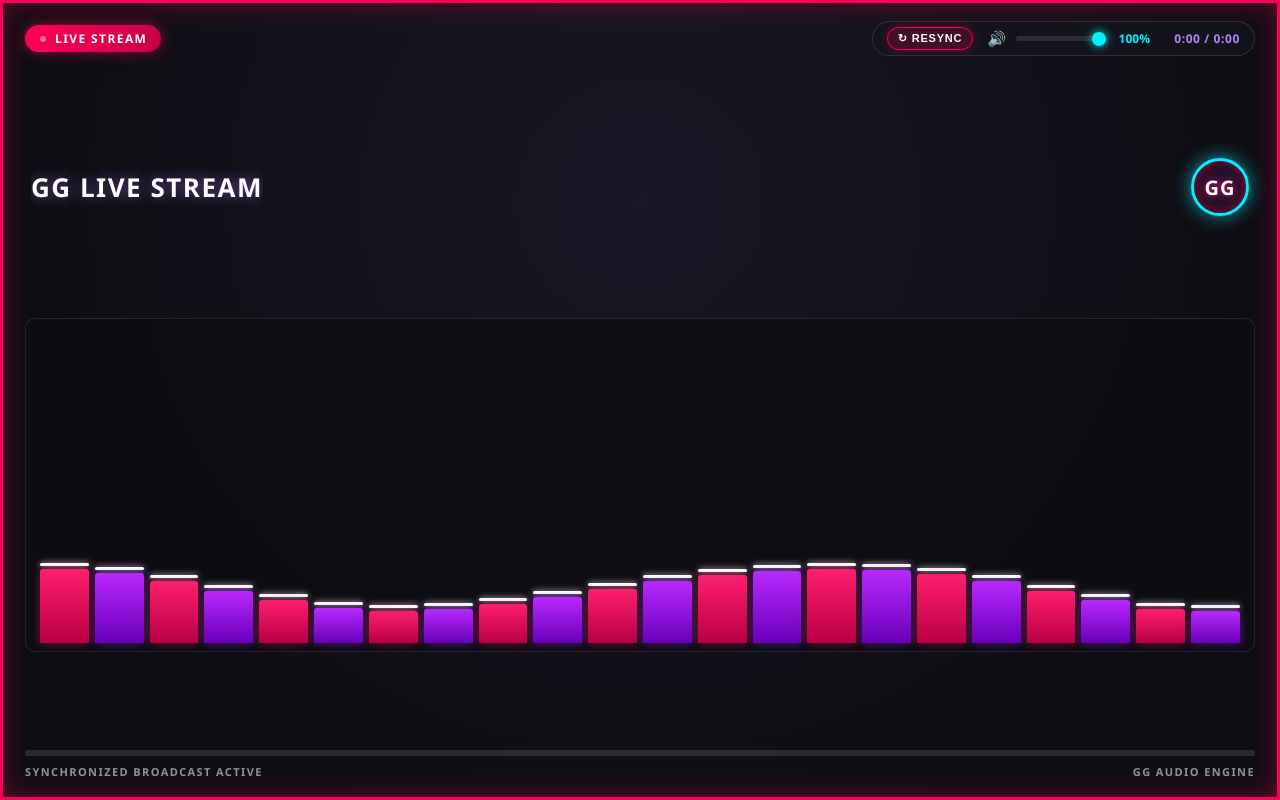
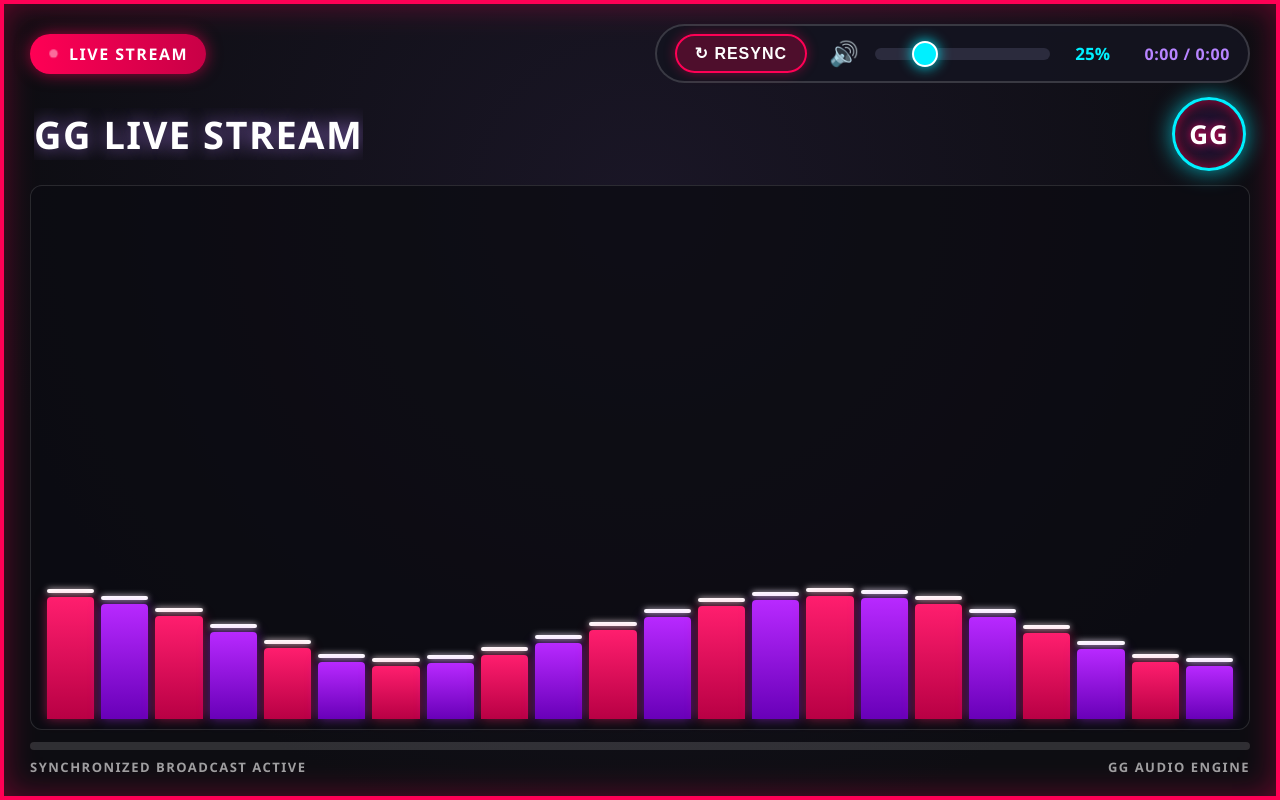
Before and after one commit to GGmusicjam/GGJukebox, a plain HTML site: page index.html in a window 1280 px wide. Drawn offline with Linux system fonts and the light colour scheme; animation ran at ten frames a second.

Commit message:
Update index.html

```diff
--- a/index.html
+++ b/index.html
@@ -24,41 +24,43 @@
     .deck-frame {
       width: 100%;
       height: 100%;
-      padding: 18px 22px;
+      padding: 20px 26px;
       display: flex;
       flex-direction: column;
       justify-content: space-between;
+      gap: 12px;
       background: radial-gradient(circle at 50% 25%, #1a1626 0%, #0d0d12 75%);
-      border: 3px solid #ff0055;
-      box-shadow: inset 0 0 28px rgba(255, 0, 85, 0.35);
+      border: 4px solid #ff0055;
+      box-shadow: inset 0 0 32px rgba(255, 0, 85, 0.35);
       position: relative;
     }
 
-    /* Top Bar */
+    /* Top Bar — Larger, Easy-to-Click HUD Controls */
     .top-bar {
       display: flex;
       align-items: center;
       justify-content: space-between;
-      gap: 12px;
+      gap: 14px;
       z-index: 2;
     }
 
     .live-pill {
       display: inline-flex;
       align-items: center;
-      gap: 8px;
+      gap: 10px;
       background: linear-gradient(90deg, #ff0055, #c80046);
-      padding: 5px 14px;
+      padding: 9px 18px;
       border-radius: 999px;
-      font-size: 12px;
-      font-weight: 800;
-      letter-spacing: 1.4px;
-      box-shadow: 0 0 14px rgba(255, 0, 85, 0.55);
+      font-size: 16px;
+      font-weight: 900;
+      letter-spacing: 1.5px;
+      box-shadow: 0 0 16px rgba(255, 0, 85, 0.6);
+      flex-shrink: 0;
     }
 
     .live-dot {
-      width: 8px;
-      height: 8px;
+      width: 11px;
+      height: 11px;
       border-radius: 50%;
       background: #ffffff;
       animation: pulseDot 1.4s infinite ease-in-out;
@@ -72,59 +74,60 @@
     .right-controls {
       display: flex;
       align-items: center;
-      gap: 12px;
-      background: rgba(20, 20, 30, 0.85);
-      border: 1px solid rgba(255, 255, 255, 0.12);
-      padding: 5px 14px;
+      gap: 18px;
+      background: rgba(20, 20, 32, 0.92);
+      border: 2px solid rgba(255, 255, 255, 0.16);
+      padding: 8px 18px;
       border-radius: 999px;
     }
 
     .resync-btn {
-      background: rgba(255, 0, 85, 0.2);
-      border: 1px solid #ff0055;
+      background: rgba(255, 0, 85, 0.25);
+      border: 2px solid #ff0055;
       color: #ffffff;
-      font-size: 11px;
-      font-weight: 800;
-      letter-spacing: 0.8px;
-      padding: 4px 10px;
+      font-size: 16px;
+      font-weight: 900;
+      letter-spacing: 1px;
+      padding: 8px 18px;
       border-radius: 999px;
       cursor: pointer;
-      box-shadow: 0 0 10px rgba(255, 0, 85, 0.35);
+      box-shadow: 0 0 12px rgba(255, 0, 85, 0.4);
       transition: all 0.15s ease;
     }
 
     .resync-btn:hover {
       background: #ff0055;
-      box-shadow: 0 0 14px rgba(255, 0, 85, 0.75);
+      box-shadow: 0 0 18px rgba(255, 0, 85, 0.85);
     }
 
     .resync-btn.synced {
       border-color: #00f0ff;
-      background: rgba(0, 240, 255, 0.22);
+      background: rgba(0, 240, 255, 0.25);
       color: #00f0ff;
-      box-shadow: 0 0 12px rgba(0, 240, 255, 0.5);
+      box-shadow: 0 0 14px rgba(0, 240, 255, 0.6);
     }
 
     .vol-group {
       display: flex;
       align-items: center;
-      gap: 8px;
+      gap: 12px;
     }
 
     .mute-btn {
       background: none;
       border: none;
       color: #ffffff;
-      font-size: 15px;
+      font-size: 24px;
       cursor: pointer;
-      padding: 0 2px;
+      padding: 2px 4px;
+      line-height: 1;
     }
 
     input[type="range"].vol-slider {
       -webkit-appearance: none;
       appearance: none;
-      width: 90px;
-      height: 5px;
+      width: 175px;
+      height: 12px;
       background: #2b2b3d;
       border-radius: 999px;
       outline: none;
@@ -134,85 +137,86 @@
     input[type="range"].vol-slider::-webkit-slider-thumb {
       -webkit-appearance: none;
       appearance: none;
-      width: 14px;
-      height: 14px;
+      width: 26px;
+      height: 26px;
       border-radius: 50%;
       background: #00f0ff;
-      box-shadow: 0 0 10px #00f0ff;
+      border: 2px solid #ffffff;
+      box-shadow: 0 0 14px #00f0ff;
       cursor: pointer;
     }
 
     .vol-label {
-      font-size: 12px;
-      font-weight: 700;
+      font-size: 17px;
+      font-weight: 800;
       color: #00f0ff;
-      min-width: 36px;
+      min-width: 48px;
       text-align: right;
     }
 
     .time-readout {
-      font-size: 12px;
-      font-weight: 700;
+      font-size: 16px;
+      font-weight: 800;
       color: #b784ff;
       letter-spacing: 0.6px;
-      min-width: 78px;
+      min-width: 102px;
       text-align: right;
     }
 
-    /* Center Header: Track Title + GG Emblem */
+    /* Center Header: Larger Song Title + GG Emblem */
     .track-header {
       display: flex;
       align-items: center;
       justify-content: space-between;
-      gap: 16px;
-      padding: 4px 6px;
+      gap: 18px;
+      padding: 2px 4px;
     }
 
     .track-title {
-      font-size: 26px;
+      font-size: 38px;
       font-weight: 900;
       letter-spacing: 1.5px;
       text-transform: uppercase;
       color: #ffffff;
-      text-shadow: 0 0 14px rgba(183, 132, 255, 0.55);
+      text-shadow: 0 0 18px rgba(183, 132, 255, 0.65);
       white-space: nowrap;
       overflow: hidden;
       text-overflow: ellipsis;
-      max-width: 82%;
+      max-width: 84%;
     }
 
     .gg-badge {
-      width: 58px;
-      height: 58px;
+      width: 74px;
+      height: 74px;
       border-radius: 50%;
       border: 3px solid #00f0ff;
       background: radial-gradient(circle, #2a123d 0%, #12101c 80%);
-      box-shadow: 0 0 18px rgba(0, 240, 255, 0.65), inset 0 0 12px rgba(255, 0, 85, 0.6);
+      box-shadow: 0 0 22px rgba(0, 240, 255, 0.7), inset 0 0 14px rgba(255, 0, 85, 0.65);
       display: flex;
       align-items: center;
       justify-content: center;
-      font-size: 20px;
+      font-size: 26px;
       font-weight: 900;
       letter-spacing: 1px;
       color: #ffffff;
-      text-shadow: 0 0 8px #ff0055;
+      text-shadow: 0 0 10px #ff0055;
       flex-shrink: 0;
       transition: transform 0.1s ease-out;
     }
 
-    /* Equalizer Visualizer */
+    /* Expanded Equalizer Visualizer Stage (fills free space) */
     .viz-stage {
       width: 100%;
-      height: 44%;
-      min-height: 110px;
-      background: rgba(12, 12, 18, 0.75);
-      border: 1px solid rgba(255, 255, 255, 0.1);
-      border-radius: 10px;
-      padding: 12px 14px 8px 14px;
+      flex: 1;
+      min-height: 180px;
+      background: rgba(12, 12, 18, 0.78);
+      border: 1px solid rgba(255, 255, 255, 0.12);
+      border-radius: 12px;
+      padding: 16px 16px 10px 16px;
       display: flex;
       align-items: flex-end;
       justify-content: space-between;
-      gap: 6px;
+      gap: 7px;
     }
 
     .eq-col {
@@ -227,28 +231,28 @@
 
     .eq-cap {
       width: 100%;
-      height: 3px;
+      height: 4px;
       background: #ffffff;
       border-radius: 2px;
-      margin-bottom: 3px;
-      box-shadow: 0 0 6px rgba(255, 255, 255, 0.8);
+      margin-bottom: 4px;
+      box-shadow: 0 0 6px rgba(255, 255, 255, 0.85);
     }
 
     .eq-bar {
       width: 100%;
       height: 8%;
-      border-radius: 3px 3px 0 0;
+      border-radius: 4px 4px 0 0;
       transition: height 0.065s ease-out;
     }
 
     .eq-bar.pink {
       background: linear-gradient(180deg, #ff1e6e 0%, #b80044 100%);
-      box-shadow: 0 0 10px rgba(255, 30, 110, 0.45);
+      box-shadow: 0 0 12px rgba(255, 30, 110, 0.5);
     }
 
     .eq-bar.purple {
       background: linear-gradient(180deg, #b829ff 0%, #6800b8 100%);
-      box-shadow: 0 0 10px rgba(184, 41, 255, 0.45);
+      box-shadow: 0 0 12px rgba(184, 41, 255, 0.5);
     }
 
     /* Bottom Progress & Footer */
@@ -260,8 +264,8 @@
 
     .progress-track {
       width: 100%;
-      height: 6px;
-      background: rgba(255, 255, 255, 0.12);
+      height: 8px;
+      background: rgba(255, 255, 255, 0.14);
       border-radius: 999px;
       overflow: hidden;
     }
@@ -270,7 +274,7 @@
       width: 0%;
       height: 100%;
       background: linear-gradient(90deg, #ff0055, #b829ff, #00f0ff);
-      box-shadow: 0 0 10px rgba(184, 41, 255, 0.7);
+      box-shadow: 0 0 12px rgba(184, 41, 255, 0.75);
       transition: width 0.25s linear;
     }
 
@@ -278,16 +282,16 @@
       display: flex;
       justify-content: space-between;
       align-items: center;
-      font-size: 11px;
-      font-weight: 700;
-      letter-spacing: 1.4px;
-      color: rgba(255, 255, 255, 0.55);
+      font-size: 13px;
+      font-weight: 800;
+      letter-spacing: 1.5px;
+      color: rgba(255, 255, 255, 0.6);
     }
 
     .tap-overlay {
       position: absolute;
       inset: 0;
-      background: rgba(10, 10, 16, 0.86);
+      background: rgba(10, 10, 16, 0.88);
       display: none;
       align-items: center;
       justify-content: center;
@@ -299,12 +303,12 @@
       background: linear-gradient(90deg, #ff0055, #b829ff);
       border: 2px solid #ffffff;
       color: #ffffff;
-      font-size: 16px;
+      font-size: 20px;
       font-weight: 900;
       letter-spacing: 1.5px;
-      padding: 12px 26px;
+      padding: 16px 32px;
       border-radius: 999px;
-      box-shadow: 0 0 24px rgba(255, 0, 85, 0.8);
+      box-shadow: 0 0 28px rgba(255, 0, 85, 0.85);
     }
   </style>
 </head>
@@ -322,8 +326,8 @@
 
         <div class="vol-group">
           <button id="muteBtn" class="mute-btn" title="Mute / Unmute">&#x1F50A;</button>
-          <input id="volSlider" class="vol-slider" type="range" min="0" max="100" value="100" />
-          <span id="volLabel" class="vol-label">100%</span>
+          <input id="volSlider" class="vol-slider" type="range" min="0" max="100" value="25" />
+          <span id="volLabel" class="vol-label">25%</span>
         </div>
 
         <span id="timeReadout" class="time-readout">0:00 / 0:00</span>
@@ -364,7 +368,8 @@
     const trackName   = params.get('name') || 'GG LIVE STREAM';
     const startOffset = parseFloat(params.get('t') || '0');
     const syncStamp   = parseFloat(params.get('sync') || '0');
-    const initVol     = Math.min(100, Math.max(0, parseInt(params.get('vol') || '100', 10)));
+    // Default to 25% if no vol parameter is provided
+    const initVol     = Math.min(100, Math.max(0, parseInt(params.get('vol') || '25', 10)));
     const isWallMuted = params.get('mute') === '1';
 
     const audio        = document.getElementById('audioPlayer');
@@ -382,6 +387,13 @@
     const tapOverlay   = document.getElementById('tapOverlay');
 
     trackTitleEl.textContent = trackName;
+
+    // Gentle perceptual volume curve so 25% is safe on speakers and 100% still scales smoothly
+    function applySafeVolume(pct) {
+      const clamped = Math.min(100, Math.max(0, pct));
+      audio.muted = (clamped === 0);
+      audio.volume = Math.pow(clamped / 100, 1.45) * 0.75;
+    }
 
     // Build 22 alternating pink/purple equalizer bars with white peak caps
     const BAR_COUNT = 22;
@@ -434,7 +446,6 @@
       }
     }
 
-    // Physical wall screen mode (&mute=1): permanently silent at browser & element level
     if (isWallMuted) {
       audio.muted = true;
       audio.volume = 0;
@@ -447,18 +458,15 @@
         }
       });
     } else {
-      audio.muted = false;
-      audio.volume = initVol / 100;
+      applySafeVolume(initVol);
       volSlider.value = initVol;
       volLabel.textContent = initVol + '%';
     }
 
-    // Volume slider & mute toggle (HUD only)
     volSlider.addEventListener('input', () => {
       if (isWallMuted) return;
       const val = parseInt(volSlider.value, 10);
-      audio.muted = (val === 0);
-      audio.volume = val / 100;
+      applySafeVolume(val);
       volLabel.textContent = val + '%';
       muteBtn.innerHTML = val === 0 ? '&#x1F507;' : '&#x1F50A;';
     });
@@ -470,14 +478,13 @@
         volLabel.textContent = '0%';
         muteBtn.innerHTML = '&#x1F507;';
       } else {
-        const val = parseInt(volSlider.value, 10) || 100;
-        audio.volume = val / 100;
+        const val = parseInt(volSlider.value, 10) || 25;
+        applySafeVolume(val);
         volLabel.textContent = val + '%';
         muteBtn.innerHTML = '&#x1F50A;';
       }
     });
 
-    // Resync button next to volume slider
     resyncBtn.addEventListener('click', () => {
       seekToLive();
       audio.play().catch(() => {});
@@ -489,7 +496,6 @@
       }, 1500);
     });
 
-    // Web Audio API Analyzer (HUD live frequency reactive)
     let audioCtx = null;
     let analyser = null;
     let freqData = null;
@@ -527,14 +533,13 @@
         }
       }
 
-     const sec = performance.now() * 0.001;
+      const sec = performance.now() * 0.001;
       let bassEnergy = 0;
 
       for (let i = 0; i < BAR_COUNT; i++) {
         let targetPct = 8;
 
         if (hasLiveSignal) {
-          // Live HUD Audio FFT: untouched!
           const binIndex = Math.min(freqData.length - 1, i + 4);
           let norm = freqData[binIndex] / 255;
           if (i < 3) norm *= 0.78;
@@ -570,7 +575,6 @@
       ggBadge.style.transform = 'scale(' + scale.toFixed(3) + ')';
     }
 
-    // Track progress & timer readout
     audio.addEventListener('timeupdate', () => {
       const cur = audio.currentTime || 0;
       const dur = audio.duration || 0;
@@ -580,7 +584,6 @@
       }
     });
 
-    // Load & start stream
     if (streamUrl) {
       audio.src = streamUrl;
       audio.addEventListener('loadedmetadata', () => {
```
